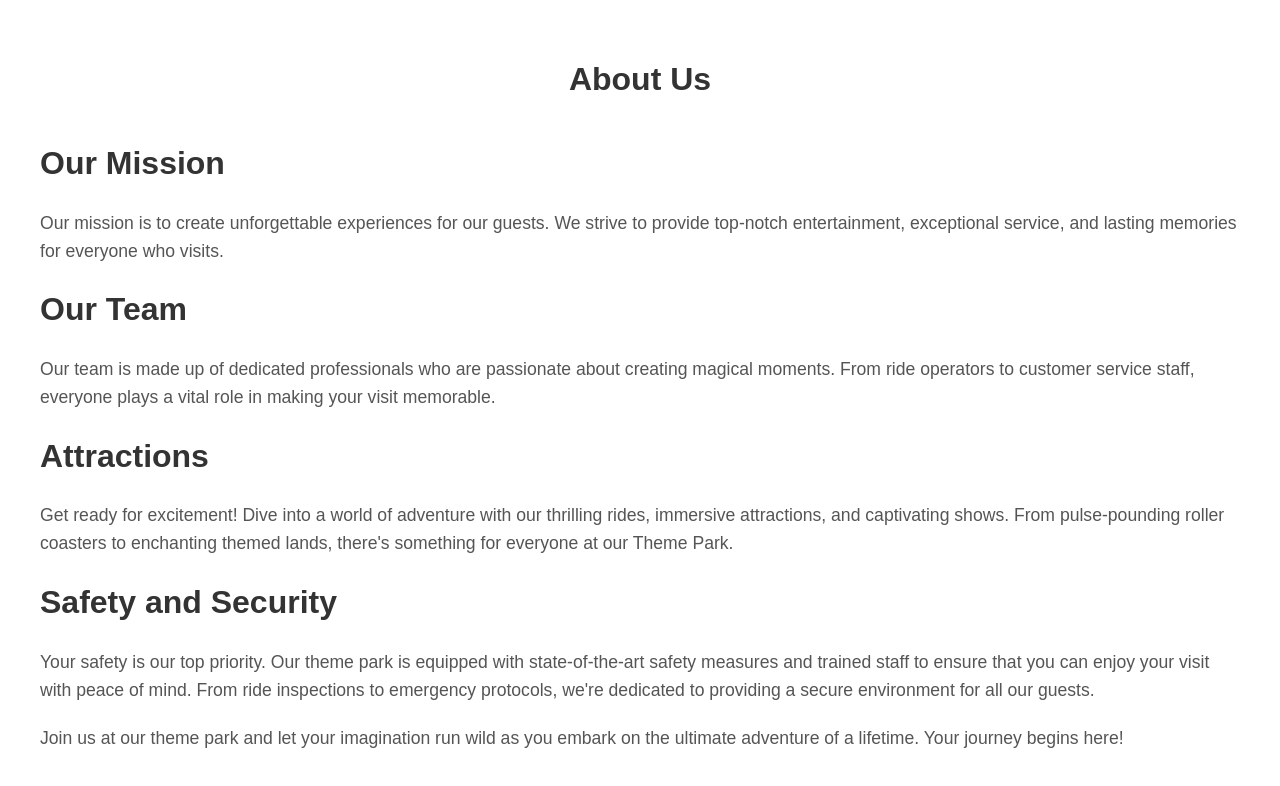
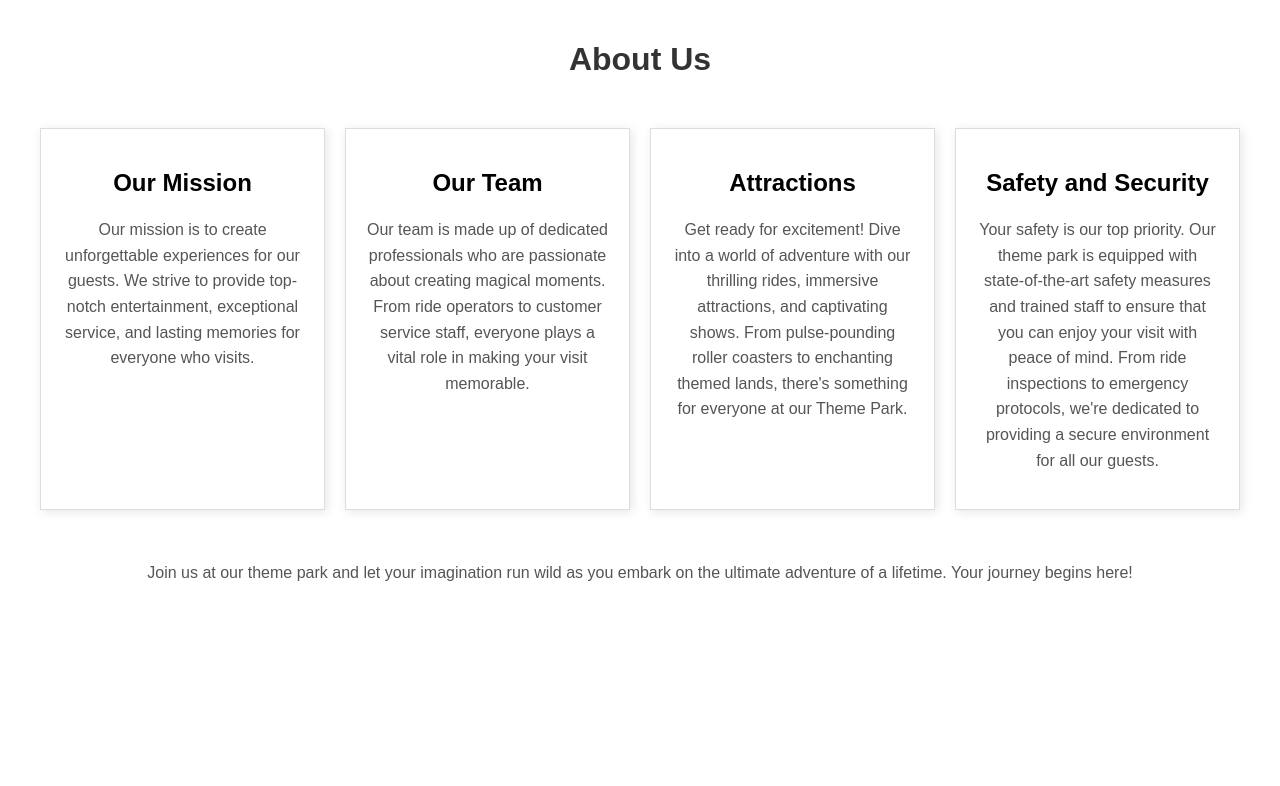
Before and after one commit to abdullah-al-monir/demo-about-us, a plain HTML site: page index.html in a window 1280 px wide. Drawn offline with Linux system fonts and the light colour scheme.

Commit message:
Sections are in boxes with border and shadow

```diff
--- a/index.html
+++ b/index.html
@@ -10,16 +10,17 @@
     <div class="container">
       <h1>About Us</h1>
 
-      <section class="mission">
+      <div class="grid-container">
+        <div class="grid-item">
           <h2>Our Mission</h2>
           <p>
-          Our mission is to create unforgettable experiences for our guests. We
-          strive to provide top-notch entertainment, exceptional service, and
-          lasting memories for everyone who visits.
+            Our mission is to create unforgettable experiences for our guests.
+            We strive to provide top-notch entertainment, exceptional service,
+            and lasting memories for everyone who visits.
           </p>
-      </section>
+        </div>
 
-      <section class="team">
+        <div class="grid-item">
           <h2>Our Team</h2>
           <p>
             Our team is made up of dedicated professionals who are passionate
@@ -27,9 +28,9 @@
             service staff, everyone plays a vital role in making your visit
             memorable.
           </p>
-      </section>
+        </div>
 
-      <section class="attractions">
+        <div class="grid-item">
           <h2>Attractions</h2>
           <p>
             Get ready for excitement! Dive into a world of adventure with our
@@ -37,26 +38,25 @@
             pulse-pounding roller coasters to enchanting themed lands, there's
             something for everyone at our Theme Park.
           </p>
-      </section>
+        </div>
 
-      <section class="safety-security">
+        <div class="grid-item">
           <h2>Safety and Security</h2>
           <p>
             Your safety is our top priority. Our theme park is equipped with
-          state-of-the-art safety measures and trained staff to ensure that you
-          can enjoy your visit with peace of mind. From ride inspections to
-          emergency protocols, we're dedicated to providing a secure environment
-          for all our guests.
+            state-of-the-art safety measures and trained staff to ensure that
+            you can enjoy your visit with peace of mind. From ride inspections
+            to emergency protocols, we're dedicated to providing a secure
+            environment for all our guests.
           </p>
-      </section>
+        </div>
+      </div>
 
-      <section class="closing">
-        <p>
+      <p class="closing">
         Join us at our theme park and let your imagination run wild as you
         embark on the ultimate adventure of a lifetime. Your journey begins
         here!
       </p>
-      </section>
     </div>
   </body>
 </html>
--- a/styles/style.css
+++ b/styles/style.css
@@ -1,4 +1,3 @@
-
 body {
   font-family: Arial, sans-serif;
   margin: 0;
@@ -9,10 +8,11 @@ body {
   max-width: 1200px;
   margin: auto;
   padding: 20px;
+  text-align: center;
 }
 
-h1,
-h2 {
+h1 {
+  margin-bottom: 20px;
   color: #333;
 }
 
@@ -21,56 +21,35 @@ p {
   line-height: 1.6;
 }
 
-h1 {
-  text-align: center;
-  padding-bottom: 20px;
+.grid-container {
+  display: grid;
+  gap: 20px;
+  margin: 50px auto;
 }
 
-section {
-  margin-bottom: 20px;
+.grid-container {
+  grid-template-columns: repeat(4, 1fr);
 }
 
-/* Responsive styles for large screens */
-@media (min-width: 992px) {
-  .container {
-    padding: 40px;
-  }
-
-  h2 {
-    font-size: 2rem;
-  }
-
-  p {
-    font-size: 1.1rem;
+@media (max-width: 991px) {
+  .grid-container {
+    grid-template-columns: repeat(2, 1fr);
   }
 }
 
-/* Responsive styles for medium screens */
-@media (min-width: 768px) and (max-width: 991px) {
-  .container {
-    padding: 30px;
-  }
-
-  h2 {
-    font-size: 1.75rem;
-  }
-
-  p {
-    font-size: 1rem;
+@media (max-width: 767px) {
+  .grid-container {
+    grid-template-columns: 1fr;
   }
 }
 
-/* Responsive styles for small screens */
-@media (max-width: 767px) {
-  .container {
-    padding: 15px;
-  }
+.grid-item {
+  padding: 20px;
+  border: 1px solid #ddd;
+  box-shadow: 2px 2px 10px rgba(0, 0, 0, 0.1);
+  transition: transform 0.3s ease;
+}
 
-  h2 {
-    font-size: 1.5rem;
-  }
-
-  p {
-    font-size: 0.9rem;
-  }
+.grid-item:hover {
+  transform: scale(1.05);
 }
```
Lines whose indentation alone changed are shown as unchanged.
